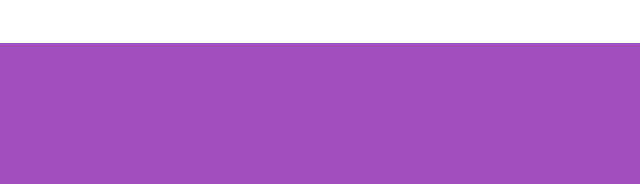
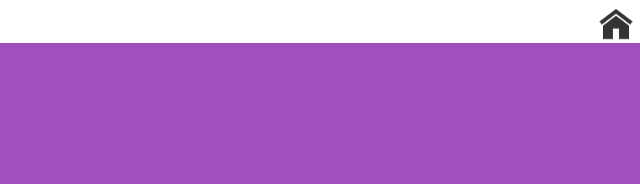
Before and after one commit to nealhartley/gotoworksite, a website: page public_html/blog.html in a window 1280 px wide. Shown: the top 184 px of the page, 640-1280 px from the left. Drawn offline with nearby package versions, Linux system fonts and the light colour scheme.

Commit message:
added home icon on blog

```diff
--- a/public_html/blog.html
+++ b/public_html/blog.html
@@ -21,6 +21,7 @@ and open the template in the editor.
     <body ng-controller="BlogController">
 
         <div class = "r9"> <a href = "http://www.r9accelerator.co.nz/" target="_blank"><div class = "r9_logo"></div> </a> </div>
+        <a class = "home_button" href = "index.html" target="_blank"></a>
 
         <div class = "header">
             <h1>Go to work on mental health</h1>
--- a/public_html/blog_style.css
+++ b/public_html/blog_style.css
@@ -17,7 +17,6 @@ body{
 
 
 .header{
-
 
     padding-bottom: 8em;
     padding-top: 7em;
@@ -58,6 +57,17 @@ body{
     background-repeat: no-repeat;
     display: inline-block;
     margin-top: 1em;
+}
+
+.home_button{
+    background-image: url("images/home_icon.png");
+    background-size: 100% 100%;
+    width: 3em;
+    padding-bottom: 3em;
+    position: absolute;
+    top: 0;
+    left: calc(100% - 3em);
+
 }
 
 .blog{
@@ -129,3 +139,18 @@ body{
     font-weight: 100;
     line-height: 1.5;
 }
+
+
+
+   /* for phone*/
+@media screen and (max-width: 500px){
+
+    .blog_post{
+       width: 90%;
+       margin: auto;
+       padding-bottom: 10em;
+    }
+
+
+
+}
```
Also changed, not shown: public_html/index.html (+1 -1 lines), public_html/images/home_icon.png (added).
